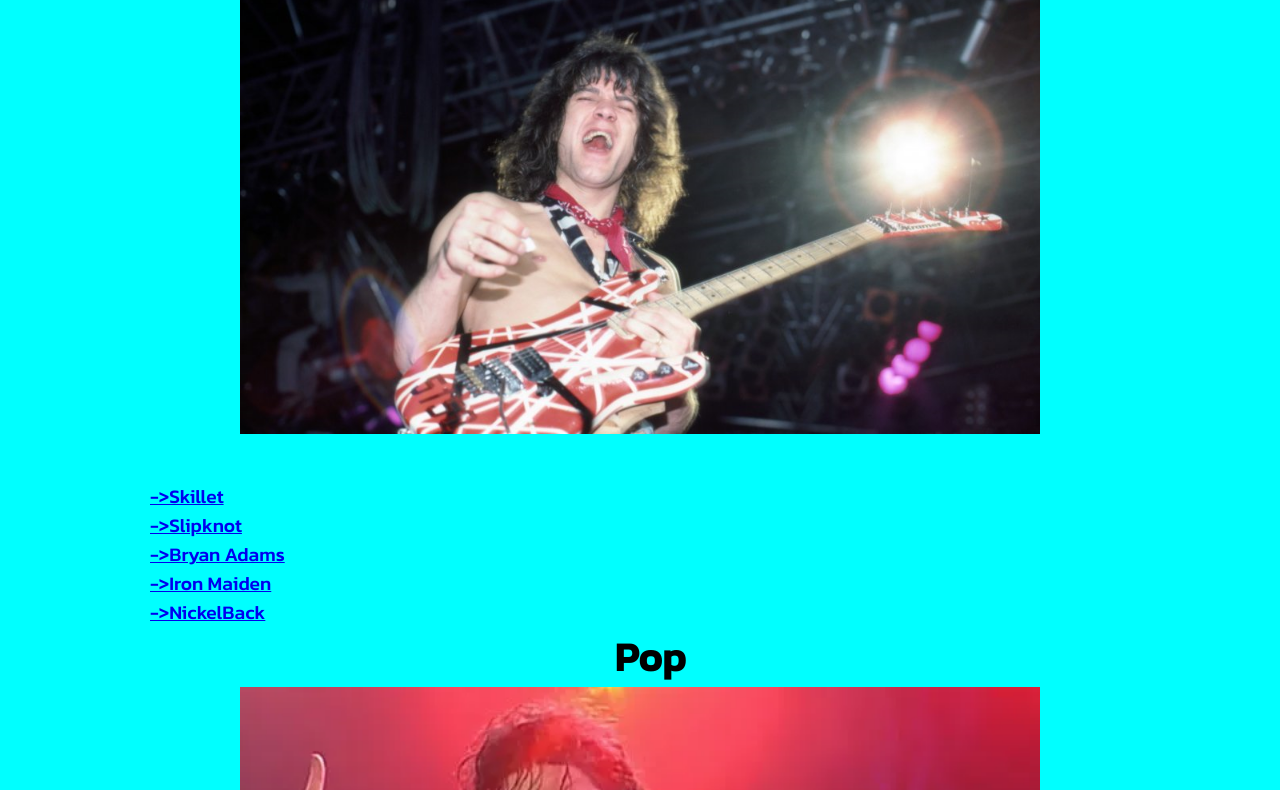
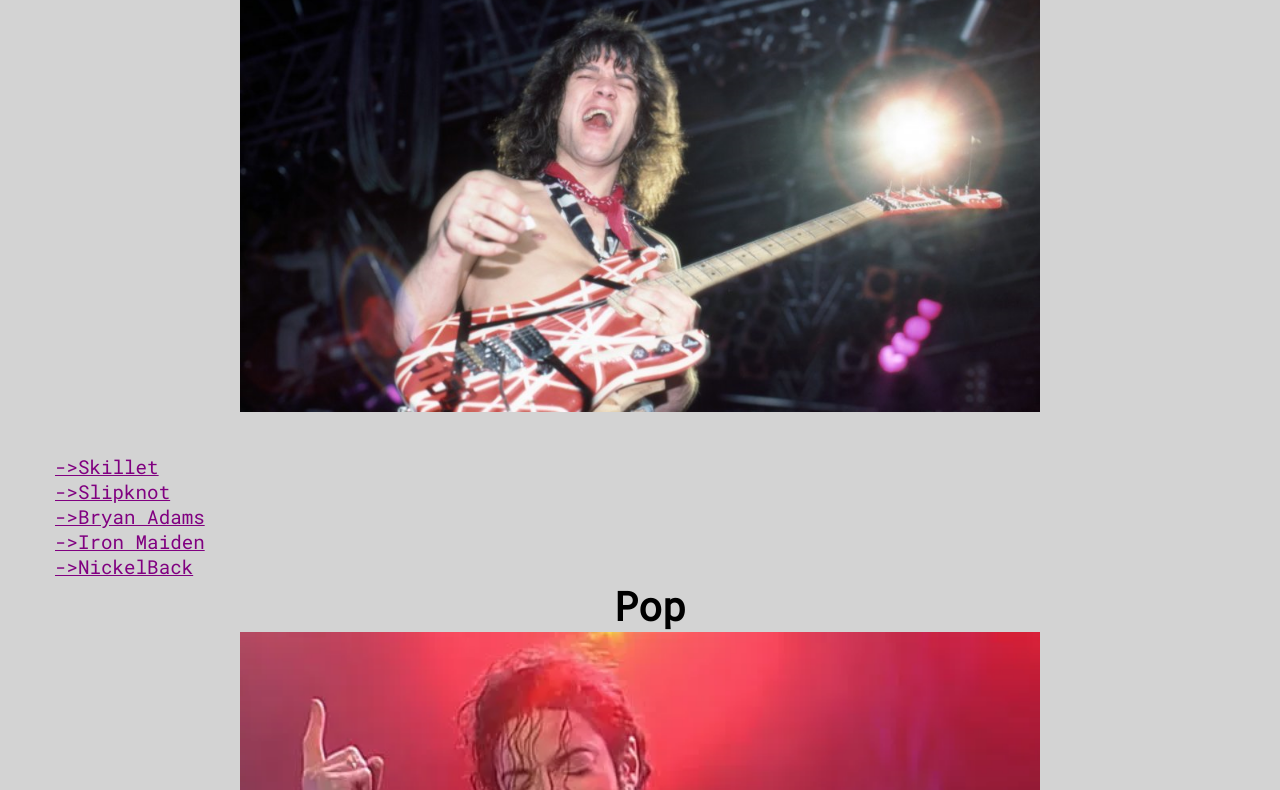
Before and after one commit to Hu0no/Projeto-Final-HTML, a plain HTML site: page generos.html in a window 1280 px wide. Shown: the part 222-1012 px from the top of the page. Drawn offline with Linux system fonts and the light colour scheme.

Commit message:
Update style.css

```diff
--- a/style.css
+++ b/style.css
@@ -1,8 +1,8 @@
-@import url('https://fonts.googleapis.com/css2?family=Kanit:wght@500&display=swap');
+@import url('https://fonts.googleapis.com/css2?family=Roboto+Mono&display=swap');
 *{
     margin: 0px;
     padding: 0px;
-    font-family: 'Kanit', sans-serif;
+    font-family: 'Roboto Mono', monospace;
 }
 /* Estilos para o cabeçalho */
 header {
@@ -158,5 +158,15 @@ footer {
     margin-top: 50px;
   }
   main{
-    background-color: aqua;
+    background-color: lightgray;
+    color: black;
   }
+  a{
+    color: purple;
+  }
+  .link-item {
+    margin-left: 10px;
+}
+#generos ul li a {
+    padding: 5px;
+}
```
